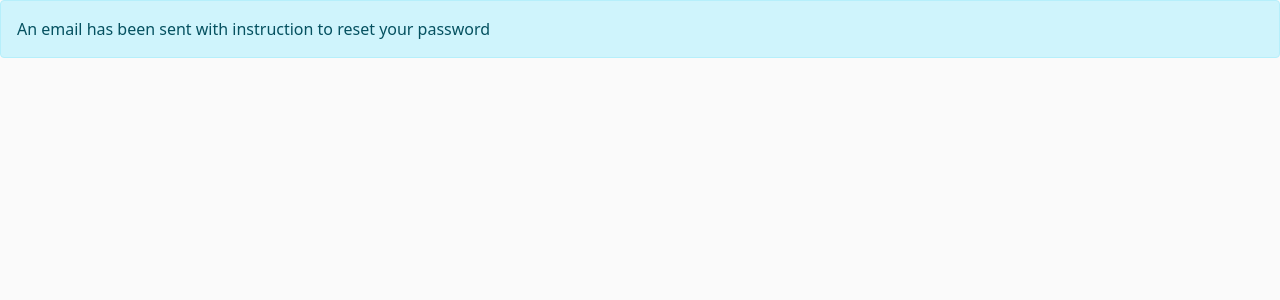
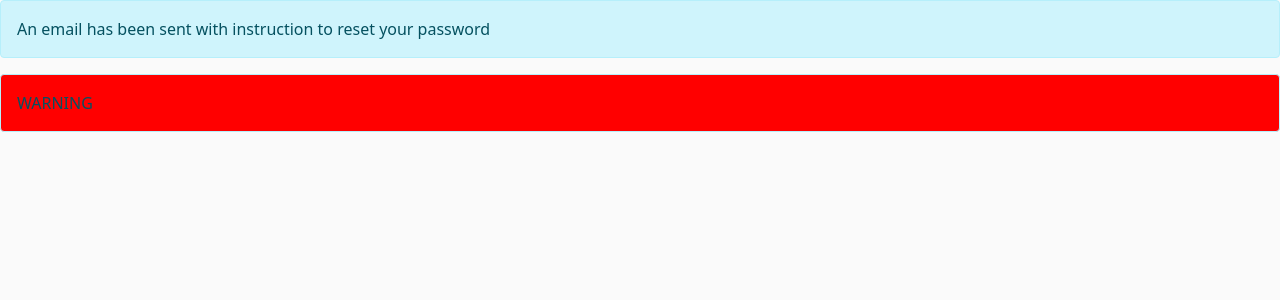
Before and after one commit to kslion2000/HISproject, a Django app: page /password_reset/done/ in a window 1280 px wide. Shown: the part 80-380 px from the top of the page. Run offline with Django 3.2, Linux system fonts and the light colour scheme; some web fonts are replaced.

Commit message:
code update

```diff
--- a/requirements.txt
+++ b/requirements.txt
@@ -6,8 +6,11 @@ Django==3.2
 django-crispy-forms==1.13.0
 django-heroku==0.3.1
 gunicorn==20.1.0
+heroku==0.1.4
 idna==3.3
 psycopg2==2.9.2
+python-dateutil==1.5
+python-decouple==3.5
 pytz==2021.1
 requests==2.26.0
 sqlparse==0.4.1
--- a/templates/users/password_reset_done.html
+++ b/templates/users/password_reset_done.html
@@ -1,6 +1,14 @@
 {% extends 'base.html' %}
 {% block content %}
+    <style>
+        .warning{
+            background: red;
+        }
+    </style>
     <div class="alert alert-info">
         An email has been sent with instruction to reset your password
     </div>
+    <div class="alert alert-info warning">
+        WARNING
+    </div>
 {% endblock %}
```
Also changed, not shown: djangoProject/settings.py (+4 -3 lines).
